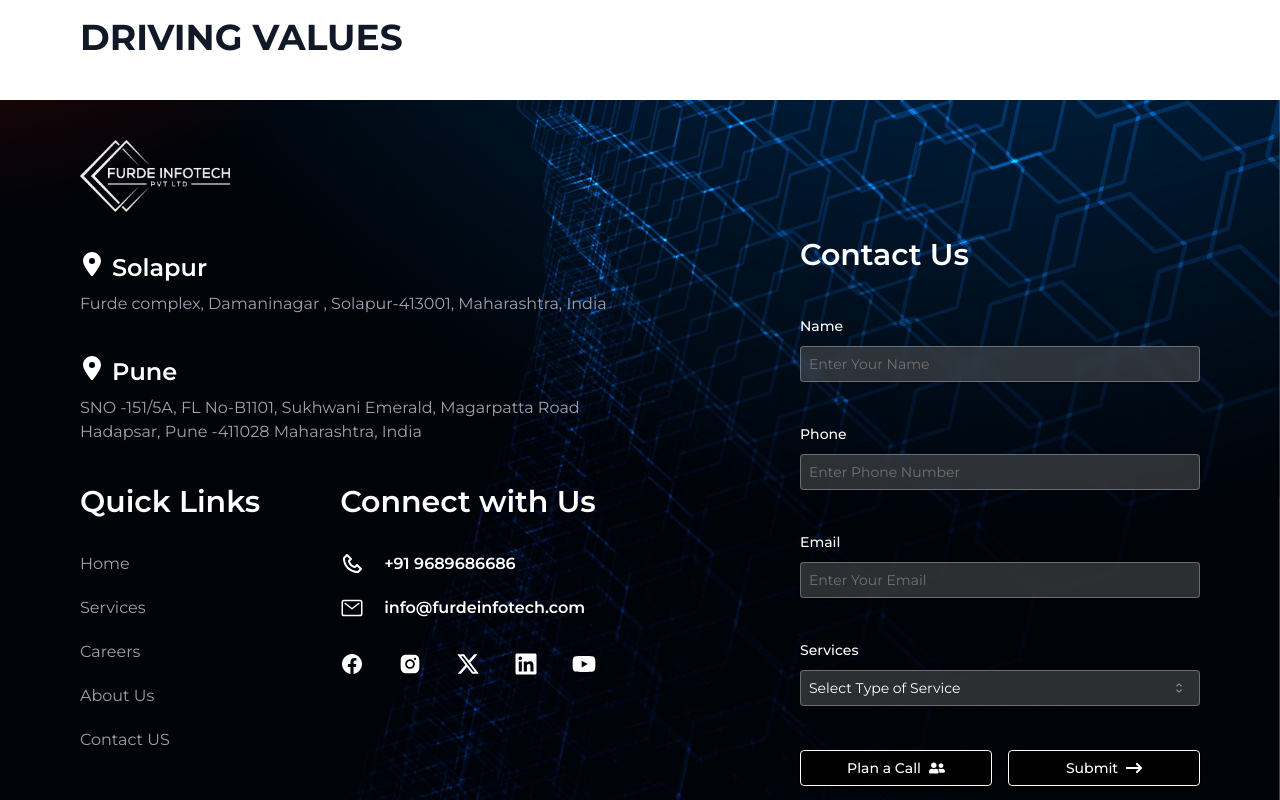
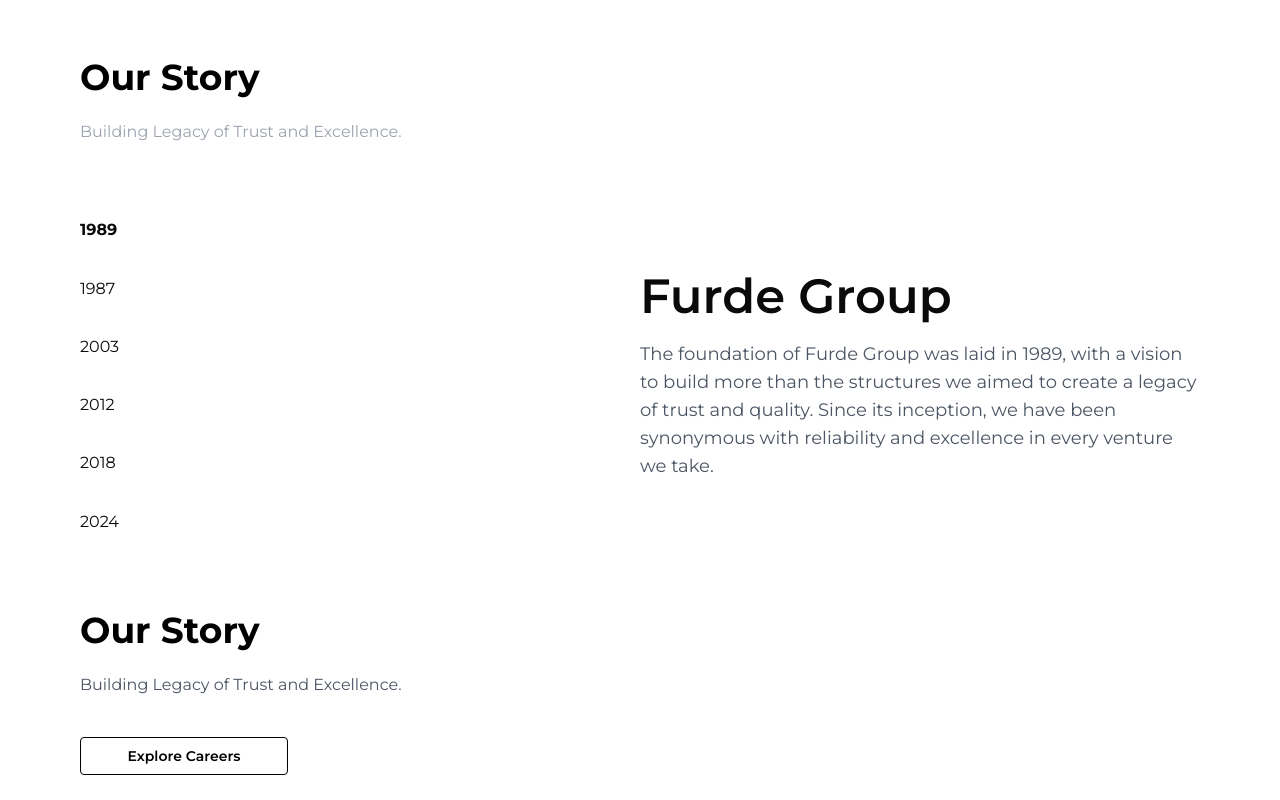
Before and after one commit to Adil0710/furde_infotech, a Next.js app: page /about-us in a window 1280 px wide. Shown: the part 2580-3380 px from the top of the page. Built offline with nearby package versions, Linux system fonts and the light colour scheme.

Commit message:
added about us

```diff
--- a/package.json
+++ b/package.json
@@ -17,7 +17,7 @@
     "@radix-ui/react-slot": "^1.1.0",
     "class-variance-authority": "^0.7.0",
     "clsx": "^2.1.1",
-    "framer-motion": "^11.11.9",
+    "framer-motion": "^11.11.11",
     "gsap": "^3.12.5",
     "lucide-react": "^0.453.0",
     "next": "14.2.15",
--- a/src/app/about-us/page.tsx
+++ b/src/app/about-us/page.tsx
@@ -4,7 +4,7 @@ import bg from "@/assets/staticbg.jpg";
 import Link from "next/link";
 import WhyChooseUsAbout from "@/components/WhyChooseUsAbout";
 import SteeringOurMission from "@/components/SteeringOurMission";
-
+import OurStory from "@/components/OurStory";
 export default function AboutUs() {
   return (
     <>
@@ -52,6 +52,8 @@ export default function AboutUs() {
       </div>
       <WhyChooseUsAbout/>
       <SteeringOurMission/>
+      <OurStory/>
+
     </>
   );
 }
--- a/src/app/layout.tsx
+++ b/src/app/layout.tsx
@@ -3,6 +3,7 @@ import type { Metadata } from "next";
 import "./globals.css";
 import Navbar from "@/components/Navbar";
 import Footer from "@/components/Footer";
+
 
 
 export const metadata: Metadata = {
--- a/src/app/page.tsx
+++ b/src/app/page.tsx
@@ -5,6 +5,7 @@ import Industries from "@/components/Industries";
 import Social from "@/components/Social";
 import WhyChooseUs from "@/components/WhyChooseUS";
 import Careers from "@/components/Careers";
+import Footer from "@/components/Footer";
 
 
 
@@ -18,6 +19,7 @@ export default function Home() {
    <Services/>
    <Careers/>
    <Social/>
+   <Footer/>
    </div>
   );
 }
--- a/src/components/ContactForm.tsx
+++ b/src/components/ContactForm.tsx
@@ -49,7 +49,7 @@ export default function ContactForm() {
     <div className="w-1/2 pl-40">
       <h1 className="text-3xl mt-24 font-semibold leading-tight">Contact Us</h1>
       <Form {...form}>
-        <form onSubmit={form.handleSubmit(onSubmit)} className="space-y-10 mt-10 flex flex-col">
+        <form onSubmit={form.handleSubmit(onSubmit)} className="space-y-7 mt-10 flex flex-col">
           <FormField
             control={form.control}
             name="name"
--- a/src/components/Hero.tsx
+++ b/src/components/Hero.tsx
@@ -50,13 +50,13 @@ export default function Hero() {
 
           <div className=" flex flex-row gap-5 mt-10 w-full">
             <Link
-              href=""
+              href="/services"
               className=" border border-white rounded font-semibold text-white text-sm w-36 flex items-center justify-center py-2 hover:bg-white hover:text-black duration-500"
             >
               Explore Services
             </Link>
             <Link
-              href=""
+              href="/contact-us"
               className=" border border-white rounded font-semibold text-white text-sm w-36 flex items-center justify-center py-2 hover:bg-white hover:text-black duration-500"
             >
               Contact Us
--- /dev/null
+++ b/src/components/OurStory.tsx
@@ -0,0 +1,175 @@
+"use client";
+import React, { useState } from "react";
+import { motion } from "framer-motion";
+import Link from "next/link";
+
+function OurStory() {
+  const [options, setOptions] = useState<string>("1989");
+  return (
+    <div className="bg-white md:pl-20 md:pr-20 px-5 py-10">
+      {/* Hidden preloaded images */}
+
+      <div>
+        <h1 className=" text-4xl font-bold leading-tight text-black">
+          Our Story
+        </h1>
+        <p className="mt-5 text-md text-[#9CA3AF]">
+          Building Legacy of Trust and Excellence.
+        </p>
+
+        <div className="mt-10 flex flex-row h-96">
+          {/* Left side */}
+          <ul className="flex flex-col w-1/2 justify-evenly">
+            {["1989", "1987", "2003", "2012", "2018", "2024"].map(
+              (step, index) => (
+                <React.Fragment key={index}>
+                  <li
+                    onClick={() => setOptions(step)}
+                    className={`${
+                      options === step ? "font-bold" : ""
+                    } group cursor-pointer flex flex-row justify-between items-center w-[90%] hover:font-bold duration-200`}
+                  >
+                    {step}
+                  </li>
+                  {/* <div className="h-[0.6px] bg-[#9CA3AF] w-[90%] rounded-full"></div> */}
+                </React.Fragment>
+              )
+            )}
+          </ul>
+
+          {/* Right side */}
+          <div className="w-1/2 flex flex-col items-center justify-center">
+            <div
+              key={options}
+              className={`transition-opacity duration-500 ${
+                options ? "opacity-100" : "opacity-0"
+              }`}
+            >
+              {options === "1989" && (
+                <motion.div
+                  initial={{ opacity: 0, y: 50 }}
+                  animate={{ opacity: 1, y: 0 }}
+                  transition={{ duration: 0.35 }}
+                  whileInView={{ opacity: 1, y: 0 }}
+                >
+                  <h1 className="font-semibold text-5xl">Furde Group</h1>
+                  <p className="mt-5 text-lg text-[#4B5563]">
+                    The foundation of Furde Group was laid in 1989, with a
+                    vision to build more than the structures we aimed to create
+                    a legacy of trust and quality. Since its inception, we have
+                    been synonymous with reliability and excellence in every
+                    venture we take.
+                  </p>
+                </motion.div>
+              )}
+              {options === "1987" && (
+                <motion.div
+                  initial={{ opacity: 0, y: 50 }}
+                  animate={{ opacity: 1, y: 0 }}
+                  transition={{ duration: 0.35 }}
+                  whileInView={{ opacity: 1, y: 0 }}
+                >
+                  <h1 className="font-semibold text-5xl">Amar Constructions</h1>
+                  <p className="mt-5 text-lg text-[#4B5563]">
+                    In 1997, we expanded our horizons with the establishment of
+                    Amar constructions. This marked our foray into large scale
+                    construction projects, where we delivered numerous iconic
+                    structures contributing to the skyline of our city.
+                  </p>
+                </motion.div>
+              )}
+              {options === "2003" && (
+                <motion.div
+                  initial={{ opacity: 0, y: 50 }}
+                  animate={{ opacity: 1, y: 0 }}
+                  transition={{ duration: 0.35 }}
+                  whileInView={{ opacity: 1, y: 0 }}
+                >
+                  <h1 className="font-semibold text-5xl">
+                    Furde Constructions Pvt. Ltd.
+                  </h1>
+                  <p className="mt-5 text-lg text-[#4B5563]">
+                    Furde Constructions was born a testament to our growing
+                    ambition. We focused on innovative designs and sustainable
+                    construction practices, ensuring that every project is met
+                    with the highest standards of quality.
+                  </p>
+                </motion.div>
+              )}
+              {options === "2012" && (
+                <motion.div
+                  initial={{ opacity: 0, y: 50 }}
+                  animate={{ opacity: 1, y: 0 }}
+                  transition={{ duration: 0.35 }}
+                  whileInView={{ opacity: 1, y: 0 }}
+                >
+                  <h1 className="font-semibold text-5xl">
+                    Furde Group Warehouse
+                  </h1>
+                  <p className="mt-5 text-lg text-[#4B5563]">
+                    2012 saw the inception of Furde Group Warehouse, catering to
+                    logistics and warehousing needs of our clients. This venture
+                    solidified our reputation as a versatile player in the real
+                    estate and construction industry.
+                  </p>
+                </motion.div>
+              )}
+              {options === "2018" && (
+                <motion.div
+                  initial={{ opacity: 0, y: 50 }}
+                  animate={{ opacity: 1, y: 0 }}
+                  transition={{ duration: 0.35 }}
+                  whileInView={{ opacity: 1, y: 0 }}
+                >
+                  <h1 className="font-semibold text-5xl">
+                    Rohit Realty (Pune)
+                  </h1>
+                  <p className="mt-5 text-lg text-[#4B5563]">
+                    Through Rohit Realty we diversified our portfolio into the
+                    facility management sector along with construction and
+                    delivered projects in Pune and Solapur.
+                  </p>
+                </motion.div>
+              )}
+              {options === "2024" && (
+                <motion.div
+                  initial={{ opacity: 0, y: 50 }}
+                  animate={{ opacity: 1, y: 0 }}
+                  transition={{ duration: 0.35 }}
+                  whileInView={{ opacity: 1, y: 0 }}
+                >
+                  <h1 className="font-semibold text-5xl">
+                    Furde Infotech Pvt. Ltd.
+                  </h1>
+                  <p className="mt-5 text-lg text-[#4B5563]">
+                    We took a significant leap forward with the establishment of
+                    Furde Infotech Pvt. Ltd. This marks our entry into the world
+                    of technology and BPO services, driven by the same values
+                    that have guided us over three decades - Innovative ideas,
+                    Dynamic Results.
+                  </p>
+                </motion.div>
+              )}
+            </div>
+          </div>
+        </div>
+      </div>
+      <div className=" flex md:flex-col flex-col py-10 z-10 text-black">
+        <div>
+          <h1 className=" text-4xl font-bold leading-tight">Our Story</h1>
+          <p className="mt-5 text-md text-[#4B5563]">
+            Building Legacy of Trust and Excellence.
+          </p>
+        </div>
+        <Link
+          href="/careers"
+          className="border mt-10 border-black rounded font-semibold text-black text-sm w-52 flex items-center justify-center py-2 hover:bg-[#1d4ed8] hover:border-[#1d4ed8] hover:text-white transition duration-500"
+        >
+          Explore Careers
+        </Link>
+      </div>
+    </div>
+  );
+}
+
+export default OurStory;
--- a/src/components/SteeringOurMission.tsx
+++ b/src/components/SteeringOurMission.tsx
@@ -6,17 +6,6 @@ export default function SteeringOurMission() {
   return (
     <div className="bg-white md:pl-20 md:pr-20 px-5 py-10 text-[#111827]">
       <h1 className="text-4xl font-bold leading-tight">STEERING OUR MISSION</h1>
-
-      <div className="flex flex-row justify-between mt-8">
-        <div className="w-[35%] bg-slate-300"></div>
-        <div className="w-[63%]">
-          <h2 className="mt-2 font-semibold text-2xl">Director</h2>
-          <h3 className="mt-5 font-semibold text-3xl">Sunil Furde</h3>
-          <p className="mt-5">
-            Mr. Sunil Furde, Chairman and Managing Director of Furde Constructions Pvt. Ltd and Proprietor of Amar Constructions, is a distinguished civil engineer with a Master&apos;s in Management Studies and a Diploma in Business Management from Shivaji University. Starting as a lecturer, he rose to Head of the Civil Engineering Department and later became Principal of a Polytechnic College. Alongside teaching, Mr. Furde worked as a Consulting Civil Engineer, managing various projects before transitioning to full-time business as a Govt. Registered Valuer, Promoter, Builder & Developer, and Project Management Consultant. He also holds leadership roles as Vice President of CREDAI Maharashtra State and Zonal Secretary of CREDAI National. Additionally, he serves as a Director at Furde Infotech Pvt Ltd.
-          </p>
-        </div>
-      </div>
 
       <div className="flex flex-row justify-between mt-8">
         <div className="w-[63%] pt-10">
@@ -31,7 +20,20 @@ export default function SteeringOurMission() {
         </div>
       </div>
 
-      <h1 className="text-4xl font-bold leading-tight mt-10">DRIVING VALUES</h1>
+      <div className="flex flex-row justify-between mt-8">
+        <div className="w-[35%] bg-slate-300"></div>
+        <div className="w-[63%]">
+          <h2 className="mt-2 font-semibold text-2xl">Director</h2>
+          <h3 className="mt-5 font-semibold text-3xl">Sunil Furde</h3>
+          <p className="mt-5">
+            Mr. Sunil Furde, Chairman and Managing Director of Furde Constructions Pvt. Ltd and Proprietor of Amar Constructions, is a distinguished civil engineer with a Master&apos;s in Management Studies and a Diploma in Business Management from Shivaji University. Starting as a lecturer, he rose to Head of the Civil Engineering Department and later became Principal of a Polytechnic College. Alongside teaching, Mr. Furde worked as a Consulting Civil Engineer, managing various projects before transitioning to full-time business as a Govt. Registered Valuer, Promoter, Builder & Developer, and Project Management Consultant. He also holds leadership roles as Vice President of CREDAI Maharashtra State and Zonal Secretary of CREDAI National. Additionally, he serves as a Director at Furde Infotech Pvt Ltd.
+          </p>
+        </div>
+      </div>
+
+
+
+
     </div>
   );
 }
--- a/src/components/WhyChooseUS.tsx
+++ b/src/components/WhyChooseUS.tsx
@@ -1,5 +1,5 @@
 import Link from "next/link";
-import Image, {StaticImageData} from "next/image";
+import Image, { StaticImageData } from "next/image";
 import bgin from "@/assets/staticbginverted.jpg";
 import who1 from "@/assets/who1.png";
 import who2 from "@/assets/who2.png";
@@ -75,7 +75,9 @@ export default function WhyChooseUS() {
         priority // Optimizes the background image loading
       />
       <div className="md:pl-20 px-5 w-[44.5%]">
-        <h1 className="text-white text-4xl font-bold leading-tight">WHY CHOOSE US?</h1>
+        <h1 className="text-white text-4xl font-bold leading-tight">
+          WHY CHOOSE US?
+        </h1>
         <h2 className="text-white font-semibold text-3xl mt-10 flex items-center gap-2">
           Our Foundation of Success
         </h2>
--- a/src/components/ui/select.tsx
+++ b/src/components/ui/select.tsx
@@ -2,7 +2,7 @@
 
 import * as React from "react"
 import {
-  CaretSortIcon,
+
   CheckIcon,
   ChevronDownIcon,
   ChevronUpIcon,
@@ -31,7 +31,7 @@ const SelectTrigger = React.forwardRef<
   >
     {children}
     <SelectPrimitive.Icon asChild>
-      <CaretSortIcon className="h-4 w-4 opacity-50" />
+      <ChevronDownIcon className="h-5 w-5 opacity-50" />
     </SelectPrimitive.Icon>
   </SelectPrimitive.Trigger>
 ))
```
Also changed, not shown: 1 other file (tests, documents, lock files or other folders).
